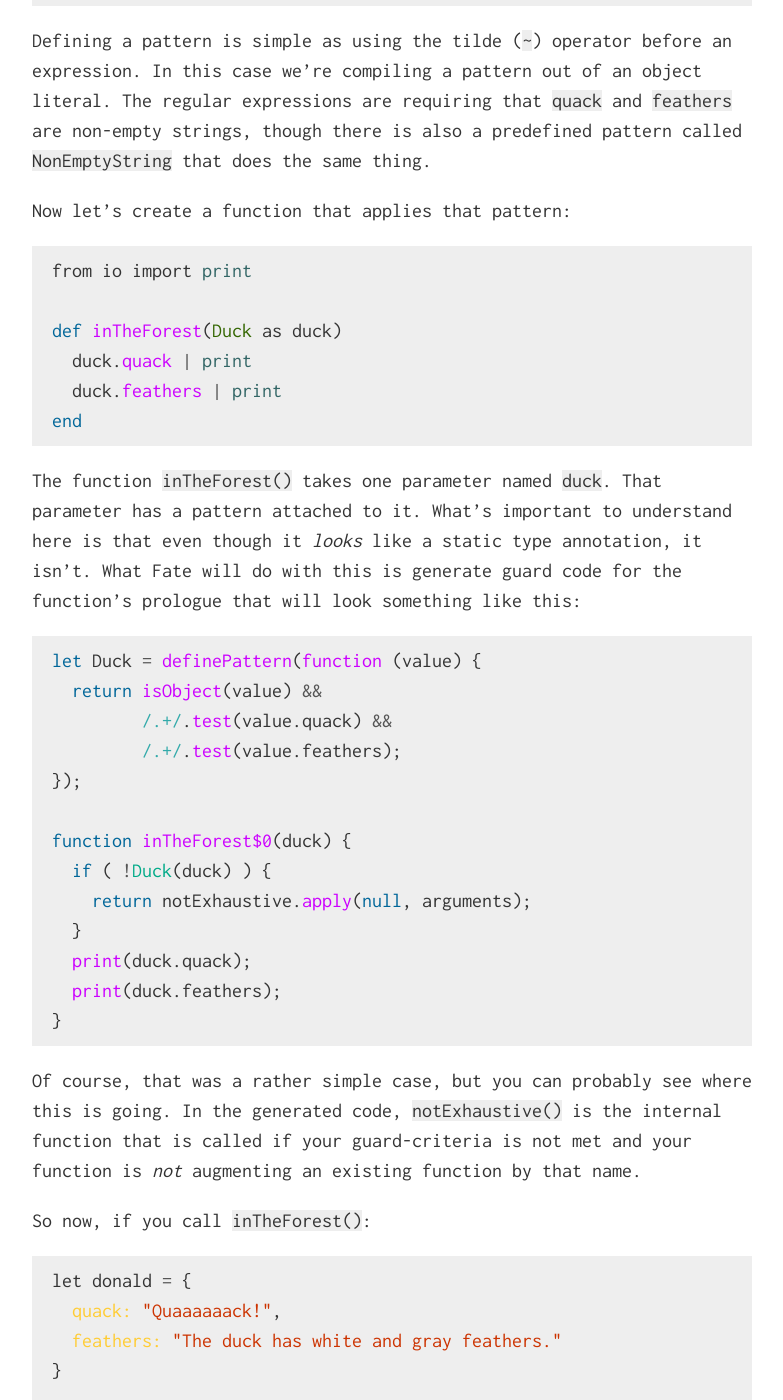
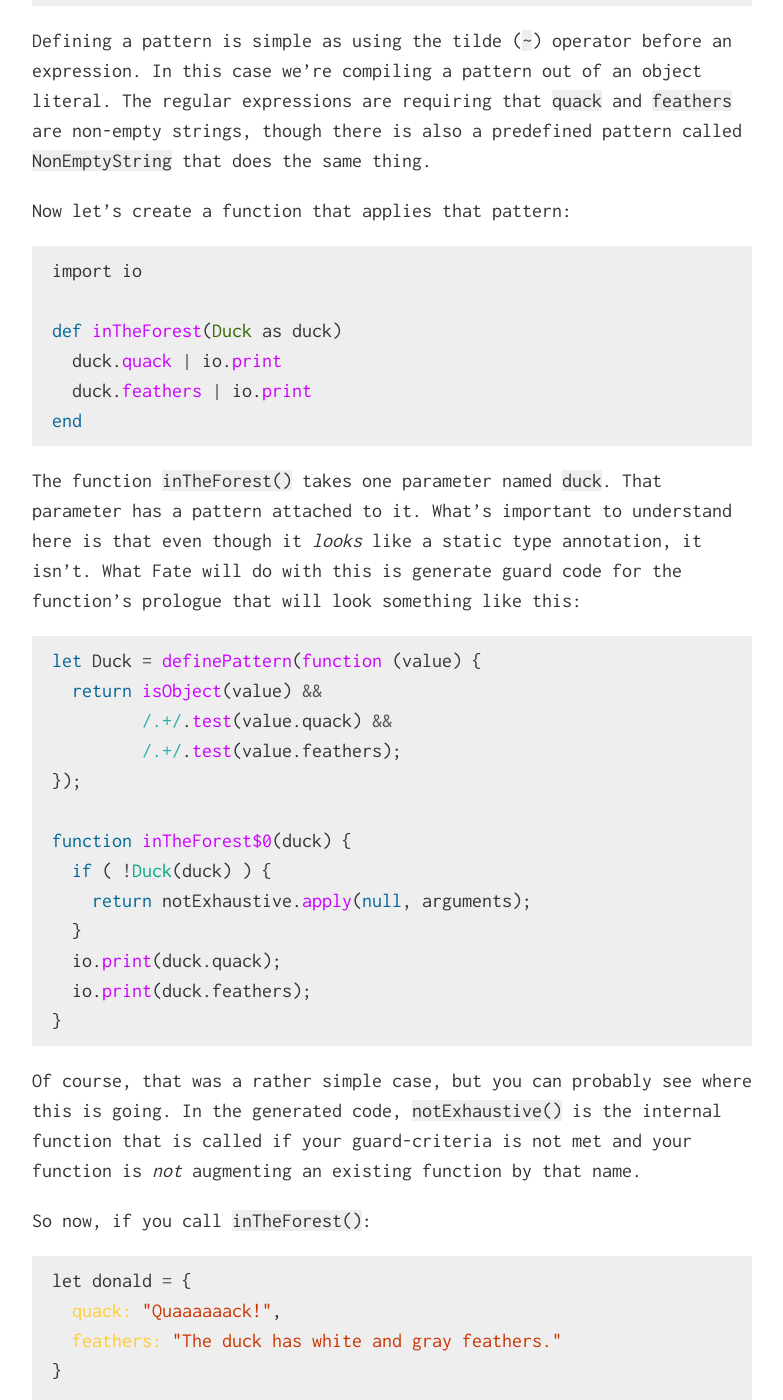
Before and after one commit to kode4food/fate-lang, a Jekyll site: the page built from why_fate.md, in a window 1280 px wide and 1400 px high, scrolled down 1834 px. Shown: the whole window, without its empty margins (248-1031 px from the left). Built offline with Jekyll 4.4.1, drawn with Linux system fonts in a browser that asks for light colours.

Commit message:
minor corrections

````diff
--- a/why_fate.md
+++ b/why_fate.md
@@ -32,11 +32,11 @@ Defining a pattern is simple as using the tilde (`~`) operator before an express
 Now let's create a function that applies that pattern:
 
 ```ruby
-from io import print
+import io
 
 def inTheForest(Duck as duck)
-  duck.quack | print
-  duck.feathers | print
+  duck.quack | io.print
+  duck.feathers | io.print
 end
 ```
 
@@ -53,8 +53,8 @@ function inTheForest$0(duck) {
   if ( !Duck(duck) ) {
     return notExhaustive.apply(null, arguments);
   }
-  print(duck.quack);
-  print(duck.feathers);
+  io.print(duck.quack);
+  io.print(duck.feathers);
 }
 ```
 
@@ -98,8 +98,8 @@ let Person = ~{
 }
 
 def inTheForest(Person as person)
-  person.quack | print
-  person.skin | print
+  person.quack | io.print
+  person.skin | io.print
 end
 ```
 
@@ -116,8 +116,8 @@ function inTheForest$1(person) {
   if ( !Person(person) ) {
     return inTheForest$0.apply(null, arguments);
   }
-  print(person.quack);
-  print(person.skin);
+  io.print(person.quack);
+  io.print(person.skin);
 }
 ```
 
@@ -127,7 +127,7 @@ You can even write a function that will handle Wereducks.
 let Wereduck = Duck and| Person
 
 def inTheForest(Wereduck as scary)
-  "the moon is full, beware the Wereduck" | print
+  "the moon is full, beware the Wereduck" | io.print
 end
 ```
 
````
